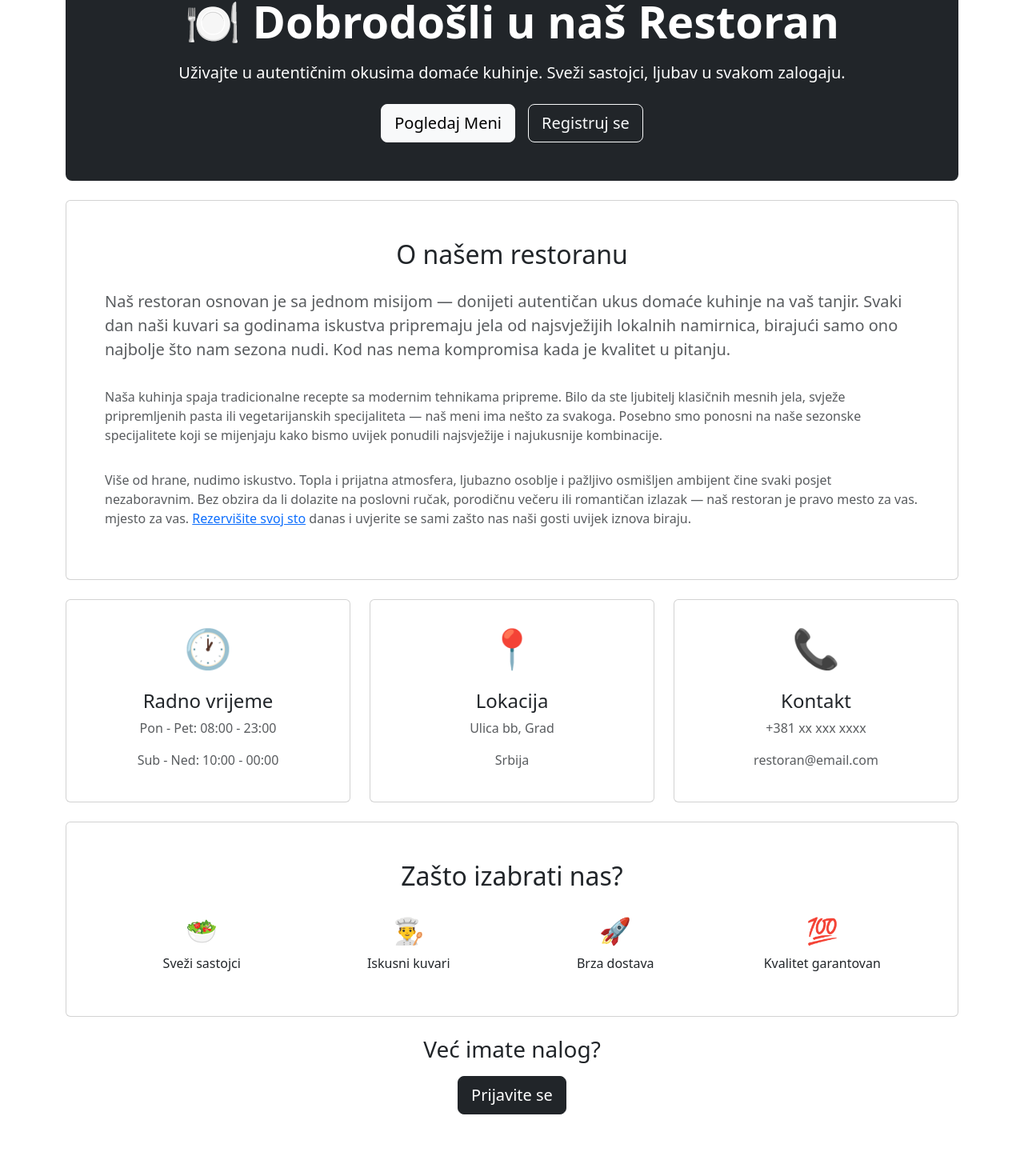
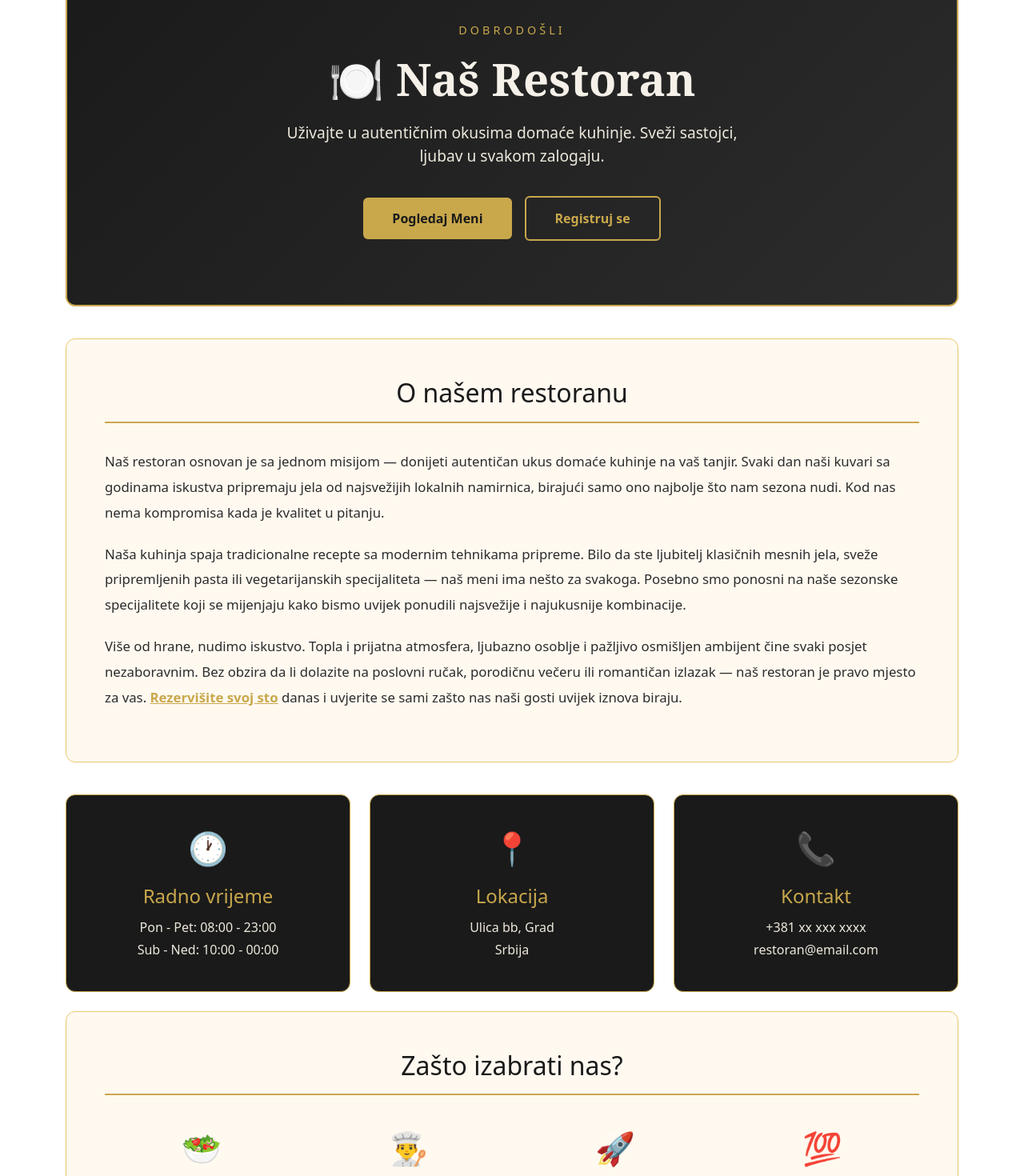
Before and after one commit to URIS-2025/uris-2025-26-project-assignment-restaurantteam, a React (Vite) app: page / in a window 1280 px wide. Shown: the part 135-1605 px from the top of the page at 80% size. Before the commit the page ends 1552 px from the top, so only its background shows below. Built offline with nearby package versions, Linux system fonts and the light colour scheme.

Commit message:
Redesign - HomePage novi dizajn, krem/crna/zlatna tema

```diff
--- a/src/index.css
+++ b/src/index.css
@@ -0,0 +1,15 @@
+:root {
+  --cream: #f5f0e8;
+  --cream-dark: #ede8dc;
+  --gold: #c9a84c;
+  --gold-light: #e8c96d;
+  --dark: #1a1a1a;
+  --text-dark: #2c2c2c;
+  --text-muted: #6b6457;
+}
+
+body {
+  background-color: var(--cream);
+  color: var(--text-dark);
+  font-family: 'Georgia', serif;
+}
--- a/src/pages/HomePage.jsx
+++ b/src/pages/HomePage.jsx
@@ -1,4 +1,4 @@
-import { Link, useNavigate } from 'react-router-dom'
+import { useNavigate } from 'react-router-dom'
 import { useAuth } from '../context/AuthContext'
 
 function HomePage() {
@@ -16,42 +16,93 @@ function HomePage() {
   return (
     <div>
       {/* Hero sekcija */}
-      <div className="p-5 mb-4 bg-dark text-white rounded-3 text-center">
-        <h1 className="display-4 fw-bold">🍽️ Dobrodošli u naš Restoran</h1>
-        <p className="lead mt-3">
-          Uživajte u autentičnim okusima domaće kuhinje.
-          Sveži sastojci, ljubav u svakom zalogaju.
+      <div style={{
+        background: 'linear-gradient(135deg, #1a1a1a 0%, #2c2c2c 100%)',
+        borderRadius: '12px',
+        padding: '80px 40px',
+        textAlign: 'center',
+        marginBottom: '40px',
+        border: '2px solid #c9a84c'
+      }}>
+        <p style={{ color: '#c9a84c', letterSpacing: '4px', fontSize: '0.9rem', marginBottom: '16px' }}>
+          DOBRODOŠLI
         </p>
-        <div className="mt-4">
-          <Link to="/menu" className="btn btn-light btn-lg me-3">Pogledaj Meni</Link>
-          <Link to="/register" className="btn btn-outline-light btn-lg">Registruj se</Link>
+        <h1 style={{
+          color: '#f5f0e8',
+          fontSize: '3.5rem',
+          fontWeight: 'bold',
+          marginBottom: '20px',
+          fontFamily: 'Georgia, serif'
+        }}>
+          🍽️ Naš Restoran
+        </h1>
+        <p style={{ color: '#ede8dc', fontSize: '1.2rem', maxWidth: '600px', margin: '0 auto 36px' }}>
+          Uživajte u autentičnim okusima domaće kuhinje. Sveži sastojci, ljubav u svakom zalogaju.
+        </p>
+        <div>
+          <button onClick={() => navigate('/menu')} style={{
+            backgroundColor: '#c9a84c',
+            color: '#1a1a1a',
+            border: 'none',
+            padding: '14px 36px',
+            borderRadius: '6px',
+            fontSize: '1rem',
+            fontWeight: 'bold',
+            marginRight: '16px',
+            cursor: 'pointer'
+          }}>
+            Pogledaj Meni
+          </button>
+          <button onClick={() => navigate('/register')} style={{
+            backgroundColor: 'transparent',
+            color: '#c9a84c',
+            border: '2px solid #c9a84c',
+            padding: '14px 36px',
+            borderRadius: '6px',
+            fontSize: '1rem',
+            fontWeight: 'bold',
+            cursor: 'pointer'
+          }}>
+            Registruj se
+          </button>
         </div>
       </div>
 
       {/* Opis restorana */}
-      <div className="card p-5 mb-4">
-        <h2 className="text-center mb-4">O našem restoranu</h2>
-        <p className="lead text-muted">
+      <div style={{
+        backgroundColor: '#fff9f0',
+        border: '1px solid #e8c96d',
+        borderRadius: '12px',
+        padding: '48px',
+        marginBottom: '40px'
+      }}>
+        <h2 style={{ color: '#1a1a1a', textAlign: 'center', marginBottom: '32px', borderBottom: '2px solid #c9a84c', paddingBottom: '16px' }}>
+          O našem restoranu
+        </h2>
+        <p style={{ color: '#2c2c2c', lineHeight: '1.9', fontSize: '1.05rem' }}>
           Naš restoran osnovan je sa jednom misijom — donijeti autentičan ukus domaće kuhinje
-            na vaš tanjir. Svaki dan naši kuvari sa godinama iskustva pripremaju jela od najsvježijih
+          na vaš tanjir. Svaki dan naši kuvari sa godinama iskustva pripremaju jela od najsvežijih
           lokalnih namirnica, birajući samo ono najbolje što nam sezona nudi. Kod nas nema kompromisa
           kada je kvalitet u pitanju.
         </p>
-        <p className="text-muted mt-3">
+        <p style={{ color: '#2c2c2c', lineHeight: '1.9', fontSize: '1.05rem', marginTop: '20px' }}>
           Naša kuhinja spaja tradicionalne recepte sa modernim tehnikama pripreme.
-            Bilo da ste ljubitelj klasičnih mesnih jela, svježe pripremljenih pasta ili
+          Bilo da ste ljubitelj klasičnih mesnih jela, sveže pripremljenih pasta ili
           vegetarijanskih specijaliteta — naš meni ima nešto za svakoga. Posebno smo ponosni
           na naše sezonske specijalitete koji se mijenjaju kako bismo uvijek ponudili
-            najsvježije i najukusnije kombinacije.
+          najsvežije i najukusnije kombinacije.
         </p>
-        <p className="text-muted mt-3">
+        <p style={{ color: '#2c2c2c', lineHeight: '1.9', fontSize: '1.05rem', marginTop: '20px' }}>
           Više od hrane, nudimo iskustvo. Topla i prijatna atmosfera, ljubazno osoblje i
           pažljivo osmišljen ambijent čine svaki posjet nezaboravnim. Bez obzira da li dolazite
           na poslovni ručak, porodičnu večeru ili romantičan izlazak — naš restoran je pravo
-            mesto za vas.
           mjesto za vas.{' '}
-            <span onClick={handleReservationClick}
-                style={{ cursor: 'pointer', color: '#0d6efd', textDecoration: 'underline' }}>
+          <span onClick={handleReservationClick} style={{
+            color: '#c9a84c',
+            textDecoration: 'underline',
+            cursor: 'pointer',
+            fontWeight: 'bold'
+          }}>
             Rezervišite svoj sto
           </span>
           {' '}danas i uvjerite se sami zašto nas naši gosti uvijek iznova biraju.
@@ -60,59 +111,80 @@ function HomePage() {
 
       {/* Info kartice */}
       <div className="row g-4 mb-4">
-        <div className="col-md-4">
-          <div className="card h-100 text-center p-4">
-            <div style={{ fontSize: '3rem' }}>🕐</div>
-            <h4 className="mt-3">Radno vrijeme</h4>
-            <p className="text-muted">Pon - Pet: 08:00 - 23:00</p>
-            <p className="text-muted">Sub - Ned: 10:00 - 00:00</p>
+        {[
+          { icon: '🕐', title: 'Radno vrijeme', lines: ['Pon - Pet: 08:00 - 23:00', 'Sub - Ned: 10:00 - 00:00'] },
+          { icon: '📍', title: 'Lokacija', lines: ['Ulica bb, Grad', 'Srbija'] },
+          { icon: '📞', title: 'Kontakt', lines: ['+381 xx xxx xxxx', 'restoran@email.com'] }
+        ].map((card, i) => (
+          <div key={i} className="col-md-4">
+            <div style={{
+              backgroundColor: '#1a1a1a',
+              borderRadius: '12px',
+              padding: '36px',
+              textAlign: 'center',
+              border: '1px solid #c9a84c',
+              height: '100%'
+            }}>
+              <div style={{ fontSize: '2.5rem' }}>{card.icon}</div>
+              <h4 style={{ color: '#c9a84c', margin: '16px 0 12px' }}>{card.title}</h4>
+              {card.lines.map((line, j) => (
+                <p key={j} style={{ color: '#ede8dc', margin: '4px 0' }}>{line}</p>
+              ))}
             </div>
           </div>
-        <div className="col-md-4">
-          <div className="card h-100 text-center p-4">
-            <div style={{ fontSize: '3rem' }}>📍</div>
-            <h4 className="mt-3">Lokacija</h4>
-            <p className="text-muted">Ulica bb, Grad</p>
-            <p className="text-muted">Srbija</p>
+        ))}
       </div>
+
+      {/* Zašto mi */}
+      <div style={{
+        backgroundColor: '#fff9f0',
+        border: '1px solid #e8c96d',
+        borderRadius: '12px',
+        padding: '48px',
+        marginBottom: '40px',
+        textAlign: 'center'
+      }}>
+        <h2 style={{ color: '#1a1a1a', marginBottom: '36px', borderBottom: '2px solid #c9a84c', paddingBottom: '16px' }}>
+          Zašto izabrati nas?
+        </h2>
+        <div className="row g-3">
+          {[
+            { icon: '🥗', text: 'Sveži sastojci' },
+            { icon: '👨‍🍳', text: 'Iskusni kuvari' },
+            { icon: '🚀', text: 'Brza usluga' },
+            { icon: '💯', text: 'Kvalitet garantovan' }
+          ].map((item, i) => (
+            <div key={i} className="col-md-3">
+              <div style={{ fontSize: '2.5rem' }}>{item.icon}</div>
+              <h6 style={{ color: '#2c2c2c', marginTop: '12px', fontWeight: 'bold' }}>{item.text}</h6>
             </div>
-        <div className="col-md-4">
-          <div className="card h-100 text-center p-4">
-            <div style={{ fontSize: '3rem' }}>📞</div>
-            <h4 className="mt-3">Kontakt</h4>
-            <p className="text-muted">+381 xx xxx xxxx</p>
-            <p className="text-muted">restoran@email.com</p>
-          </div>
+          ))}
         </div>
       </div>
 
-      {/* Zašto mi */}
-      <div className="card p-5 text-center mb-4">
-        <h2 className="mb-4">Zašto izabrati nas?</h2>
-        <div className="row g-3">
-          <div className="col-md-3">
-            <div style={{ fontSize: '2rem' }}>🥗</div>
-            <h6 className="mt-2">Sveži sastojci</h6>
-          </div>
-          <div className="col-md-3">
-            <div style={{ fontSize: '2rem' }}>👨‍🍳</div>
-            <h6 className="mt-2">Iskusni kuvari</h6>
-          </div>
-          <div className="col-md-3">
-            <div style={{ fontSize: '2rem' }}>🚀</div>
-            <h6 className="mt-2">Brza dostava</h6>
-          </div>
-          <div className="col-md-3">
-            <div style={{ fontSize: '2rem' }}>💯</div>
-            <h6 className="mt-2">Kvalitet garantovan</h6>
-          </div>
-        </div>
-      </div>
-
-      {/* CTA - poziv na akciju */}
-      <div className="text-center mb-4">
-        <h3>Već imate nalog?</h3>
-        <Link to="/login" className="btn btn-dark btn-lg mt-2">Prijavite se</Link>
+      {/* CTA */}
+      <div style={{
+        background: 'linear-gradient(135deg, #1a1a1a 0%, #2c2c2c 100%)',
+        borderRadius: '12px',
+        padding: '48px',
+        textAlign: 'center',
+        marginBottom: '40px',
+        border: '2px solid #c9a84c'
+      }}>
+        <h3 style={{ color: '#f5f0e8', marginBottom: '8px' }}>Već imate nalog?</h3>
+        <p style={{ color: '#c9a84c', marginBottom: '24px' }}>Prijavite se i naručite već danas!</p>
+        <button onClick={() => navigate('/login')} style={{
+          backgroundColor: '#c9a84c',
+          color: '#1a1a1a',
+          border: 'none',
+          padding: '14px 48px',
+          borderRadius: '6px',
+          fontSize: '1rem',
+          fontWeight: 'bold',
+          cursor: 'pointer'
+        }}>
+          Prijavite se
+        </button>
       </div>
     </div>
   )
```
Lines whose indentation alone changed are shown as unchanged.
